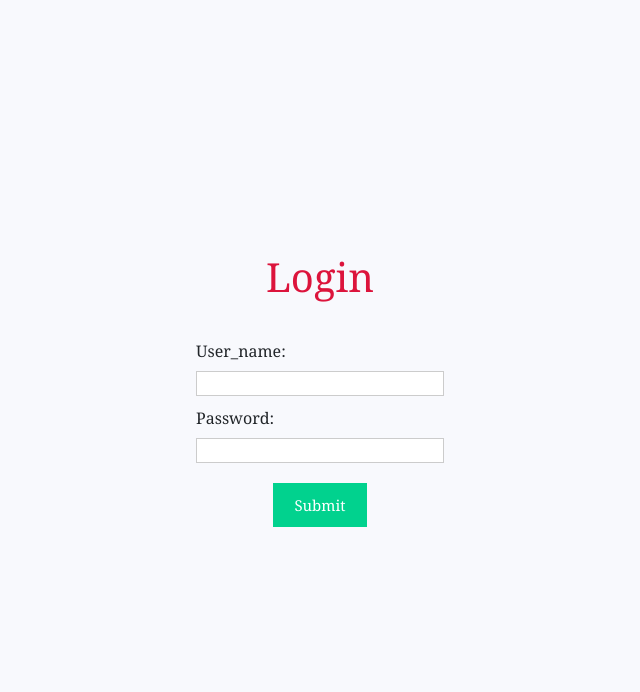
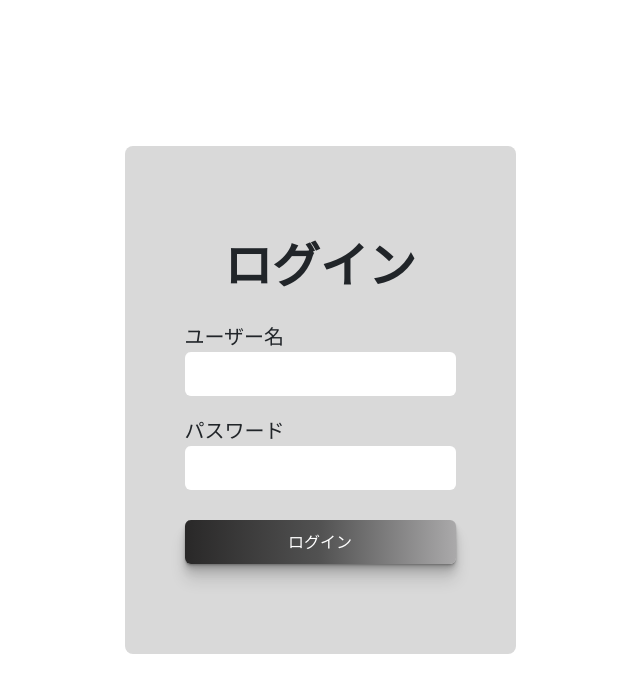
Before and after one commit to sytrung2k1/Japanese_ITSS1, a React (Create React App) app in the folder Frontend/: page /login in a window 1280 px wide. Shown: the top 692 px of the page, without its empty margins (320-960 px from the left). Built offline with nearby package versions, Linux system fonts and the light colour scheme; a web font is replaced by a local one.

Commit message:
[3] ui login

```diff
--- a/Frontend/src/App.js
+++ b/Frontend/src/App.js
@@ -16,6 +16,8 @@ import { UserContext } from "./contexts/UserContext";
 
 function App() {
   const token = localStorage.getItem("token");
+  const role = localStorage.getItem("role");
+
   const { user, loginContext } = useContext(UserContext);
   console.log("<<< user :", user);
   console.log("<<< token :", token);
@@ -39,18 +41,7 @@ function App() {
         {/* 3 Quỳnh*/}
         <Route path="/home" element={<HomeSearch />} />
         {/* 4 Tú*/}
-        <Route
-          path="/info/:id"
-          element={
-            token && user.role === 2 ? (
-              <TeacherProfile />
-            ) : (
-              <h1>
-                Ban khong the truy cap. Hay dang nhap voi vai tro la hoc sinh !
-              </h1>
-            )
-          }
-        />
+        <Route path="/info/:id" element={<TeacherProfile />} />
         {/*  */}
         <Route path="/profile" element={<TeacherProfile />} />
         {/* 7 Trưởng */}
@@ -61,9 +52,7 @@ function App() {
         {/* <PrivateRoute path="/admin/manager" element={<UserList />} /> */}
         <Route
           path="/admin/manager"
-          element={
-            token && user.role === 1 ? <UserList /> : <Navigate to="/login" />
-          }
+          element={token ? <UserList /> : <h1>Không thể truy cập</h1>}
         />
       </Routes>
     </Router>
--- a/Frontend/src/components/common/Header/index.js
+++ b/Frontend/src/components/common/Header/index.js
@@ -2,11 +2,10 @@ import classNames from "classnames/bind";
 import styles from "./Header.module.scss";
 import { Avatar } from "@mui/material";
 import NotificationsNoneIcon from "@mui/icons-material/NotificationsNone";
-import KeyboardArrowDownIcon from "@mui/icons-material/KeyboardArrowDown";
 import { NavDropdown } from "react-bootstrap";
 import { NavLink, useNavigate } from "react-router-dom";
 import { toast } from "react-toastify";
-import { useContext, useEffect, useState } from "react";
+import { useContext } from "react";
 import { UserContext } from "../../../contexts/UserContext";
 
 const cx = classNames.bind(styles);
--- a/Frontend/src/pages/Login/index.js
+++ b/Frontend/src/pages/Login/index.js
@@ -34,11 +34,9 @@ function Login() {
           response.roleId,
           response.user_id
         );
-        if (response.roleId === 1) {
-          navigate("/admin/manager"); // Chuyển đến trang chính hoặc làm bất kỳ điều gì bạn cần
-        } else {
-          navigate("/home"); // Chuyển đến trang chính hoặc làm bất kỳ điều gì bạn cần
-        }
+
+        navigate("/home"); // Chuyển đến trang chính hoặc làm bất kỳ điều gì bạn cần
+
         toast.success("Đăng nhập thành công");
       } else {
         if (response && response.status === 500) {
@@ -56,14 +54,17 @@ function Login() {
     }
   };
   return (
-    <div className={cx("app")}>
-      <h1 className={cx("header")}>Login</h1>
+    <div className={cx("wrapper")}>
       <div className={cx("form")}>
+        <h1 className={cx("header")} style={{ fontWeight: 600, fontSize: 48 }}>
+          ログイン
+        </h1>
         <form onSubmit={handleLogin}>
           <div className={cx("input-container")}>
-            <label>User_name: </label>
+            <label style={{ fontSize: 20 }}>ユーザー名 </label>
             <input
               type="text"
+              className={cx("input")}
               required
               value={user_name}
               onChange={(e) => setUser_name(e.target.value)}
@@ -71,21 +72,27 @@ function Login() {
           </div>
 
           <div className={cx("input-container")}>
-            <label>Password: </label>
+            <label style={{ fontSize: 20 }}>パスワード </label>
             <input
               type="password"
+              className={cx("input")}
               required
               value={password}
               onChange={(e) => setPassword(e.target.value)}
             ></input>
           </div>
 
-          <div className={cx("button-container")}>
-            <input type="submit" />
+          <div>
+            <input
+              className={cx("input-form")}
+              type="submit"
+              value="ログイン"
+            />
           </div>
         </form>
+
+        <ToastContainer />
       </div>
-      <ToastContainer />
     </div>
   );
 }
--- a/Frontend/src/pages/Login/login.module.scss
+++ b/Frontend/src/pages/Login/login.module.scss
@@ -1,67 +1,55 @@
-.header {
-  color: crimson;
+.wrapper{
+  display: flex;
+  justify-content: center;
+  align-items: center;
+  width: 100%;
+  height: 100vh;
 }
 
-.app {
-  font-family: sans-serif;
+.form{
+  // height: 400px;
+  background-color: #d9d9d9;
+  // width: 400px;
+  border-radius: 8px;
   display: flex;
-  align-items: center;
   justify-content: center;
   flex-direction: column;
-  gap: 20px;
-  height: 100vh;
-  font-family: Cambria, Cochin, Georgia, Times, "Times New Roman", serif;
-  background-color: #f8f9fd;
+  align-items: center;
+  padding: 90px 60px;
 }
 
-input[type="text"],
-input[type="password"] {
-  height: 25px;
-  border: 1px solid rgba(0, 0, 0, 0.2);
+.input-container{
+  width: 100%;
+  display: flex;
+  flex-direction: column;
+  margin-top: 20px;
 }
 
-input[type="submit"] {
-  margin-top: 10px;
-  cursor: pointer;
-  font-size: 15px;
-  background: #01d28e;
-  border: 1px solid #01d28e;
-  color: #fff;
+.input{
+  border: none;
+  border-radius: 6px;
   padding: 10px 20px;
 }
 
-input[type="submit"]:hover {
-  background: #6cf0c2;
+.input-form{
+  background: linear-gradient(
+    90deg,
+    rgb(41, 40, 40),
+    rgb(82, 82, 82),
+    rgb(170, 169, 170)
+  );
+  padding: 10px 20px;
+
+  width: 100%;
+  margin: auto;
+  margin-top: 30px;
+  color: #fff;
+  outline: none;
+  border: none;
+  font-weight: 500;
+  cursor: pointer;
+  box-shadow: 0 1px 1px rgba(0, 0, 0, 0.12), 0 2px 2px rgba(0, 0, 0, 0.12),
+    0 4px 4px rgba(0, 0, 0, 0.12), 0 8px 8px rgba(0, 0, 0, 0.12),
+    0 16px 16px #0000001f;
+  border-radius: 6px;
 }
-
-.button-container {
-  display: flex;
-  justify-content: center;
-}
-
-.login-form {
-  background-color: white;
-  padding: 2rem;
-  box-shadow: 0 4px 8px 0 rgba(0, 0, 0, 0.2), 0 6px 20px 0 rgba(0, 0, 0, 0.19);
-}
-
-.list-container {
-  display: flex;
-}
-
-.error {
-  color: red;
-  font-size: 12px;
-}
-
-.title {
-  font-size: 25px;
-  margin-bottom: 20px;
-}
-
-.input-container {
-  display: flex;
-  flex-direction: column;
-  gap: 8px;
-  margin: 10px;
-}
--- a/Frontend/src/pages/SignUp/signup.module.scss
+++ b/Frontend/src/pages/SignUp/signup.module.scss
@@ -19,7 +19,7 @@ section .content .form {
   padding: 40px;
   margin: 5%;
   background-color: #d9d9d9;
-  border-radius: 10px;
+  border-radius: 8px;
 }
 section .content .form .input-form {
   margin-bottom: 5px;
@@ -88,44 +88,3 @@ section .content .form h2 {
   text-align: center;
   background-color: #d9d9d9;
 }
-@media (min-width: 680px) and (max-width: 1120px) {
-  section .content {
-    z-index: 1;
-  }
-  section {
-    margin-top: 80px;
-    height: 60vh;
-  }
-  section .content .form {
-    padding: 25px;
-  }
-  section .content .form .input-form input {
-    padding: 5px 20px;
-  }
-}
-
-@media screen and (max-width: 680px) {
-  section {
-    margin-top: 130px;
-    height: 40vh;
-  }
-  section .content .form {
-    padding: 18px;
-  }
-  section .content .form .input-form input {
-    padding: 3px 20px;
-  }
-  section .content .form h2 {
-    font-size: 1em;
-  }
-  .input-form label {
-    font-size: 0.7em;
-  }
-  section .content .form .input-form .doituong {
-    font-size: 10px;
-  }
-  section .content .form .input-form input[type="submit"] {
-    height: 20px;
-    font-size: 10px;
-  }
-}
```
Also changed, not shown: Frontend/src/pages/SignUp/index.js (+18 -11 lines).
